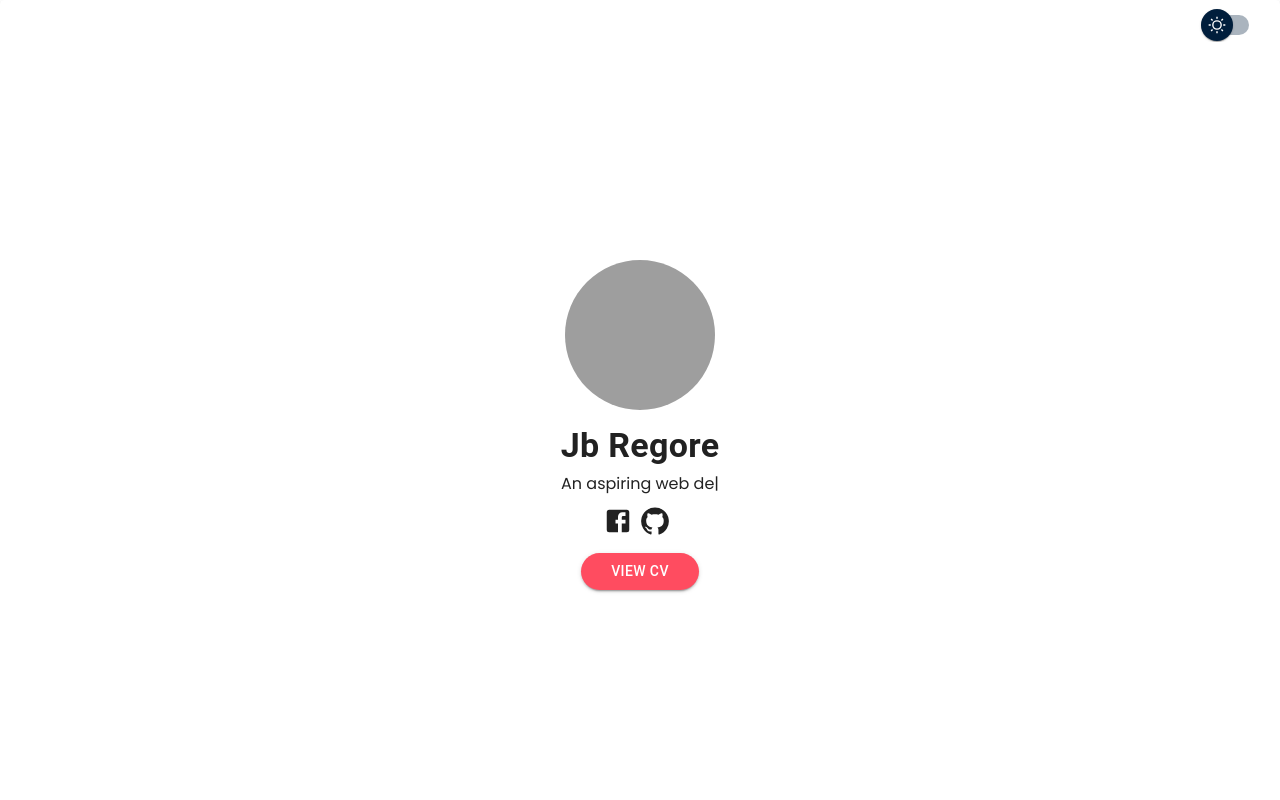
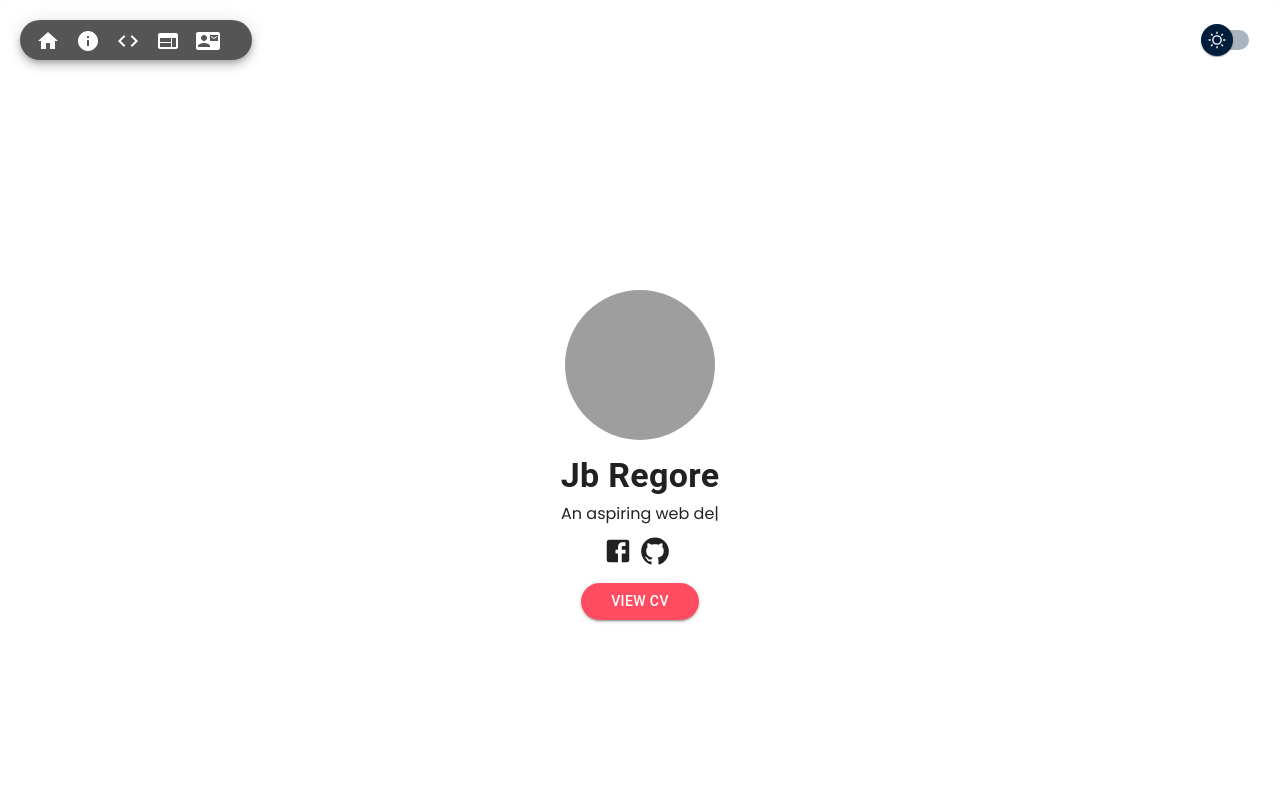
Before and after one commit to jbregore/portfolio, a React (Create React App) app: page / in a window 1280 px wide. Shown: the top 800 px of the page. Built offline with nearby package versions, Linux system fonts and the light colour scheme; grey boxes are pictures that could not be loaded.

Commit message:
Add files via upload

```diff
--- a/src/pages/Home.js
+++ b/src/pages/Home.js
@@ -8,6 +8,13 @@ import { CardActionArea, CardActions, TextField, Paper } from '@mui/material';
 
 import FacebookIcon from '@mui/icons-material/Facebook';
 import GitHubIcon from '@mui/icons-material/GitHub';
+import Fab from '@mui/material/Fab';
+import AddIcon from '@mui/icons-material/Add';
+import HomeIcon from '@mui/icons-material/Home';
+import InfoIcon from '@mui/icons-material/Info';
+import CodeIcon from '@mui/icons-material/Code';
+import WebIcon from '@mui/icons-material/Web';
+import ContactMailIcon from '@mui/icons-material/ContactMail';
 // import LinkedInIcon from '@mui/icons-material/LinkedIn';
 
 import GrainIcon from '@mui/icons-material/Grain';
@@ -21,11 +28,10 @@ import theme from "../utils/theme";
 
 import { useSelector, useDispatch } from "react-redux";
 import { toggleTheme, getTheme } from "../redux/actions/uiAction";
-
+import { Link } from 'react-scroll';
 
 import FormControlLabel from '@mui/material/FormControlLabel';
 import Switch from '@mui/material/Switch';
-
 
 const Home = () => {
     const ui = useSelector((state) => state.ui);
@@ -100,11 +106,31 @@ const Home = () => {
     return (
         <ThemeProvider theme={THEME}>
             <Paper
-                style={{ paddingBottom: 100 }}
+                style={{ paddingBottom: 100, position: "relative" }}
             //  style={{ backgroundColor: (theme) => theme.palette.background.default }}
             // sx={{bgColor: 'red' '#f7f7f7'}}
             // sx={{ bgcolor: 'background.default' }}
             >
+                <div style={{ display: 'flex' }}>
+                    <div style={{
+                        display: 'flex', width: 150, height: 80,
+                        alignItems: 'center', justifyContent: 'flex-start', paddingLeft: 20,
+                        flexGrow: 1
+                    }}>
+                        <Fab aria-label="add" variant="extended" style={{ height: 40, backgroundColor: "#555",
+                         color: '#fff', paddingTop: 10 }}>
+                            <Link to="home" spy={true} smooth={true}><HomeIcon sx={{ mr: 2 }} /></Link>
+                            <Link to="about" spy={true} smooth={true}><InfoIcon sx={{ mr: 2 }} /></Link>
+                            <Link to="skills" spy={true} smooth={true}><CodeIcon sx={{ mr: 2 }} /></Link>
+                            <Link to="project" spy={true} smooth={true}><WebIcon sx={{ mr: 2 }} /></Link>
+                            <Link to="contact" spy={true} smooth={true}><ContactMailIcon sx={{ mr: 2 }} /></Link>
+
+                        </Fab>
+                        {/* <Fab aria-label="add" style={{width: 40, height: 40, marginLeft: 10}}>
+                            <InfoIcon />
+                        </Fab> */}
+                    </div>
+
                     <FormControlLabel
                         control={<MaterialUISwitch sx={{ m: 1 }}
                             defaultChecked={ui.isDarkMode}
@@ -113,16 +139,20 @@ const Home = () => {
                         style={{ float: 'right' }}
                         onClick={changeTheme}
                     />
+                </div>
+
+
                 <Box style={{
                     width: '100%', height: 750,
                     display: 'flex', flexDirection: 'column',
                     alignItems: 'center', justifyContent: 'center',
                     // color: "#14265c"
-                }}>
+                }} id="home">
                     <img
                         alt=""
                         style={{ width: 150, height: 150, objectFit: 'cover', borderRadius: '50%' }}
                         src="https://firebasestorage.googleapis.com/v0/b/midterm-redux.appspot.com/o/274213862_253831063584385_2282428805788619329_n.jpg?alt=media&token=d4d442a6-8d7f-4abf-88d3-1bc9b34ea282" />
+
 
                     <Typography style={{ marginTop: 10, fontSize: 34, fontWeight: 'bold' }} >
                         Jb Regore
@@ -156,6 +186,7 @@ const Home = () => {
                     margin: 'auto',
                     // color: "#14265c",
                 }}
+                id="about"
                 // md={{width: '70%'}}
                 // sm={{ width: '90%' }}
                 >
@@ -253,7 +284,9 @@ const Home = () => {
                     margin: 'auto',
                     // color: "#14265c",
                     marginTop: 60
-                }}>
+                }}
+                id="skills"
+                >
 
                     <Grid container style={{ width: 300 }}>
                         <Grid item xs={2} >
@@ -380,7 +413,9 @@ const Home = () => {
                     margin: 'auto',
                     // color: "#14265c",
                     marginTop: 70
-                }}>
+                }}
+                id="project"
+                >
 
                     <Grid container style={{ width: 300 }}>
                         <Grid item xs={2} >
@@ -618,6 +653,32 @@ const Home = () => {
                                 </CardActions>
                             </Card>
                         </Grid>
+                        <Grid item sm={4} xs={12}>
+                            <Card sx={{ maxWidth: 345, boxShadow: 3 }}>
+                                <CardActionArea>
+                                    <CardMedia
+                                        component="img"
+                                        height="140"
+                                        image="https://firebasestorage.googleapis.com/v0/b/midterm-redux.appspot.com/o/cryptoverse.png?alt=media&token=964aca68-e3f9-4d7e-b528-22514752fa61"
+                                    />
+                                    <CardContent>
+                                        <Typography gutterBottom variant="h6" component="div">
+                                            Cryptoverse
+                                        </Typography>
+                                        <Typography variant="body2" color="text.secondary">
+                                            Crypto tracker made with react js, redux toolkit
+                                        </Typography>
+                                    </CardContent>
+                                </CardActionArea>
+                                <CardActions>
+                                    <Button size="small" color="primary" style={{ marginLeft: 'auto' }}>
+                                        <a href="https://cryptoverse-clone.pages.dev/" target="_blank" rel="noreferrer" style={{
+                                            textDecoration: 'none', color: '#ff4c60'
+                                        }}>View</a>
+                                    </Button>
+                                </CardActions>
+                            </Card>
+                        </Grid>
                     </Grid><br /><br />
                     {/* <Typography><br />
                         The android apps made with react native, and web apps made with php and mysql upload is to be follow.
@@ -629,7 +690,9 @@ const Home = () => {
                     margin: 'auto',
                     // color: "#14265c",
                     marginTop: 70,
-                }}>
+                }}
+                id="contact"
+                >
 
                     <Grid container style={{ width: 300 }}>
                         <Grid item xs={2} >
```
Lines whose indentation alone changed are shown as unchanged.
